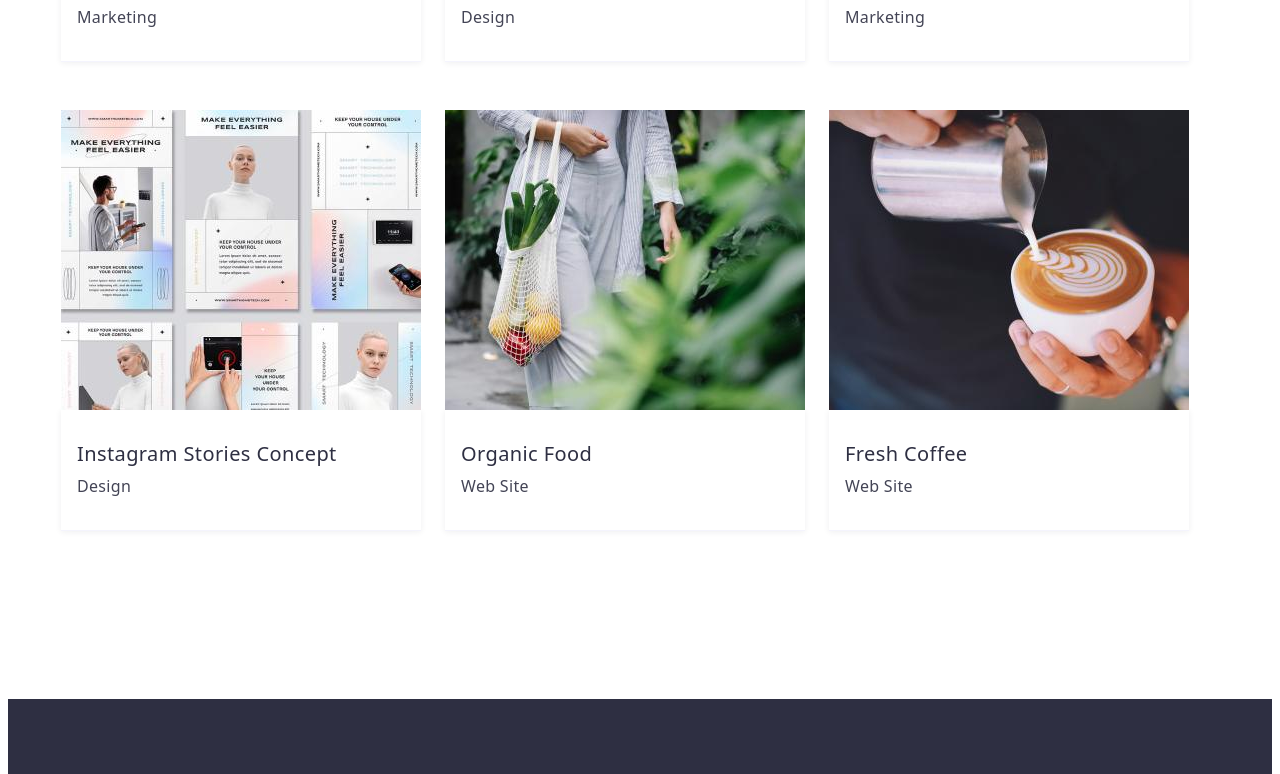
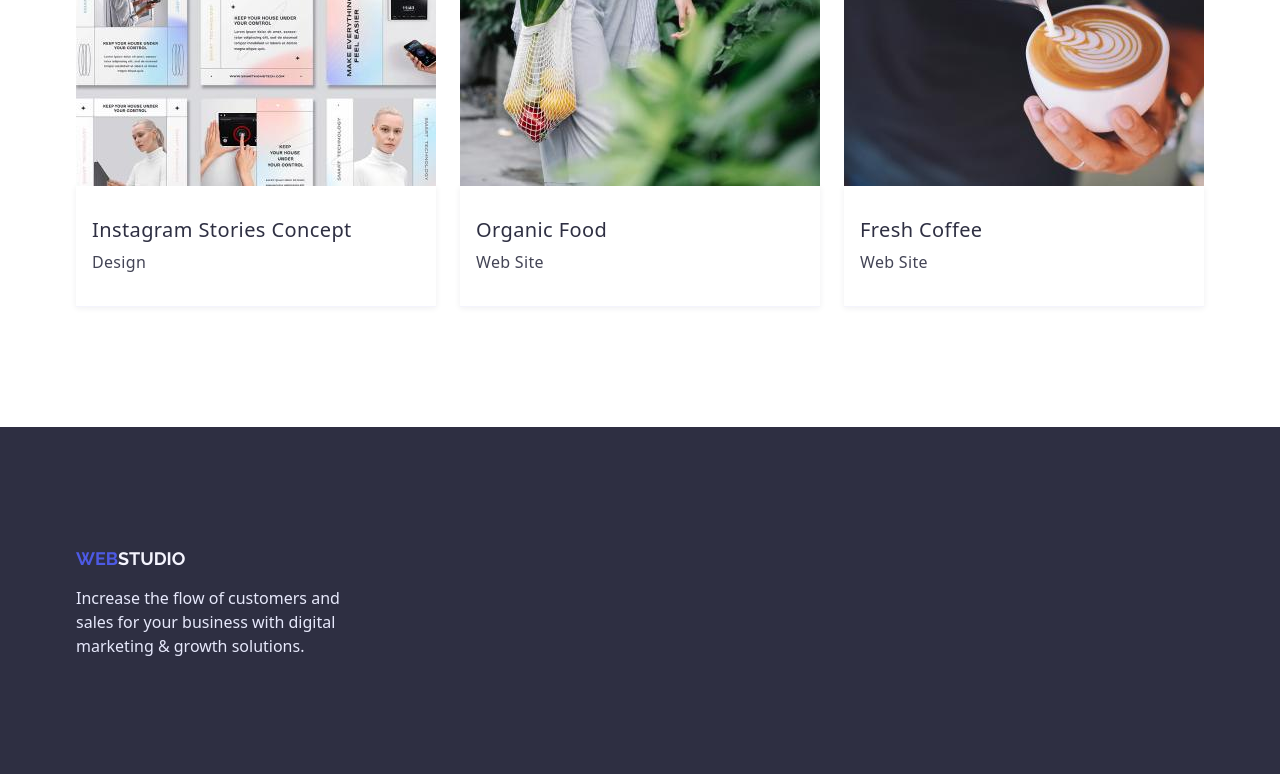
Before and after one commit to AnastasiiaLy/goit-markup-hw-03, a plain HTML site: page portfolio.html in a window 1280 px wide. Shown: the part 1246-2020 px from the top of the page. Drawn offline with nearby package versions, Linux system fonts and the light colour scheme.

Commit message:
Final Work

```diff
--- a/css/styles.css
+++ b/css/styles.css
@@ -59,6 +59,7 @@ body {
 }
 /* Logo */
 .logo {
+	text-transform: uppercase;
 	font-family: "Raleway", sans-serif;
 	font-weight: 700;
 	font-size: 18px;
@@ -73,7 +74,7 @@ body {
 .header {
 	display: flex;
 	align-items: baseline;
-	box-shadow: 0px 2px 1px rgba(46, 47, 66, 0.08);
+	/* box-shadow: 0px 2px 1px rgba(46, 47, 66, 0.08); */
 }
 
 /* Navigation */
@@ -244,12 +245,14 @@ body {
 }
 
 .work-section {
-	padding-bottom: 240px;
+	padding-bottom: 120px;
 }
 
 /* Team */
 
 .team-section {
+	background-color: var(--background-color);
+	padding-top: 120px;
 	padding-bottom: 120px;
 }
 
@@ -291,10 +294,15 @@ body {
 }
 
 /* Footer */
+.footer {
+	padding-top: 120px;
+	padding-bottom: 120px;
+}
 
 /* Logo */
 .webstudio {
-	margin-top: 100px;
+	display: block;
+	/* margin-top: 100px; */
 	margin-bottom: 16px;
 
 	font-family: "Raleway", sans-serif;
@@ -322,8 +330,12 @@ body {
 /* Profile page */
 
 /* Filters */
+
+.portfolio-section {
+	padding-top: 96px;
+	padding-bottom: 120px;
+}
 .filters {
-	margin-top: 96px;
 	margin-bottom: 72px;
 }
 .filters {
@@ -379,7 +391,7 @@ body {
 
 	box-shadow: 0px 1px 6px rgba(46, 47, 66, 0.08);
 
-	margin-bottom: 48px;
+	/* margin-bottom: 48px; */
 	border-bottom: 0.5px solid #f4f4fd;
 }
 .options-item {
--- a/portfolio.html
+++ b/portfolio.html
@@ -10,6 +10,7 @@
 			href="https://fonts.googleapis.com/css2?family=Raleway:wght@700&family=Roboto:wght@400;500;700;900&display=swap"
 			rel="stylesheet"
 		/>
+		<link rel="stylesheet" href="https://cdn.jsdelivr.net/npm/modern-normalize@1.1.0/modern-normalize.min.css" />
 		<link rel="stylesheet" href="./css/styles.css" />
 		<title>Portfolio</title>
 	</head>
@@ -33,7 +34,7 @@
 			</div>
 		</header>
 		<main>
-			<section>
+			<section class="portfolio-section">
 				<div class="container">
 					<h1 class="visually-hidden">Filters</h1>
 					<ul class="filters list">
@@ -43,7 +44,7 @@
 						<li class="item"><button type="button" class="button">Design</button></li>
 						<li class="item"><button type="button" class="button">Marketing</button></li>
 					</ul>
-					<ul class="options-list list section">
+					<ul class="options-list list">
 						<li class="item">
 							<a href="" class="link">
 								<img src="./images/app.jpg" alt="App design" width="360" />
@@ -131,12 +132,13 @@
 		</main>
 		<!--Footer-->
 		<footer class="footer">
-			<div class="container section">
+			<div class="container">
 				<a href="/index.html" class="webstudio link">web<span class="footer-studio">studio</span></a>
 				<p class="footer-description">
 					Increase the flow of customers and sales for your business with digital marketing & growth solutions.
 				</p>
 			</div>
 		</footer>
+		</footer>
 	</body>
 </html>
```
Also changed, not shown: index.html (+1 -1 lines).
